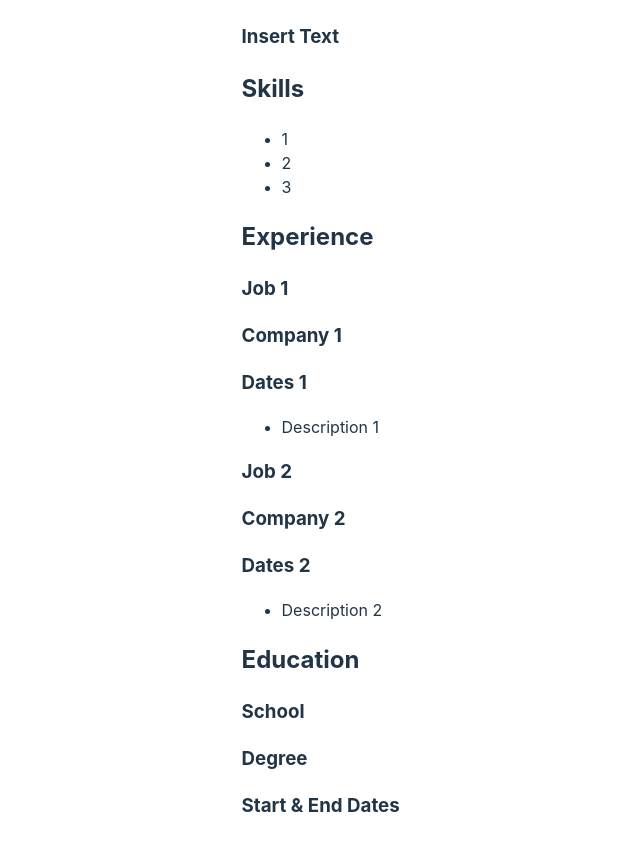
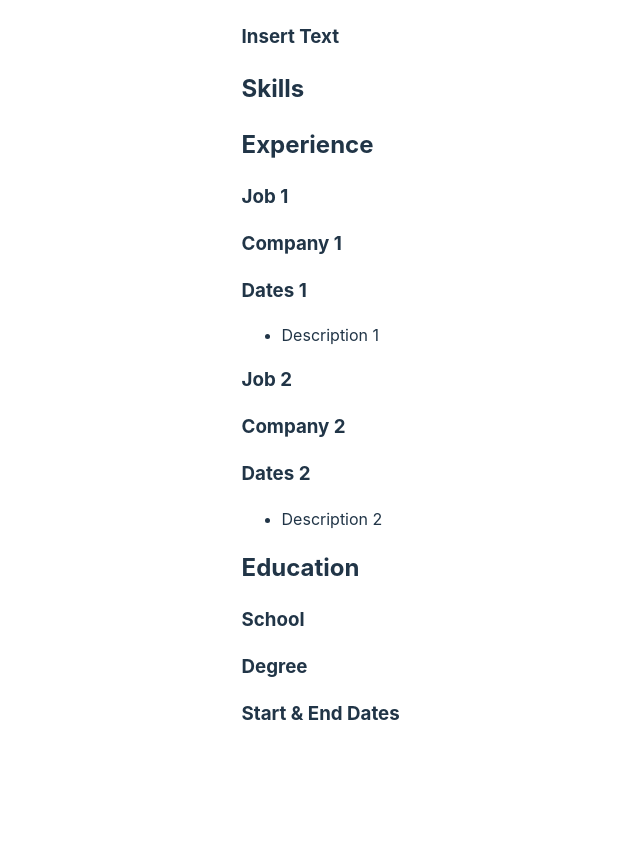
Before and after one commit to Selenityy/CV-Application, a React (Vite) app in the folder cv-application/: page / in a window 1280 px wide. Shown: the part 1352-2203 px from the top of the page, without its empty margins (83-723 px from the left). After the commit the page ends 2131 px from the top, so only its background shows below. Built offline with nearby package versions, Linux system fonts and the light colour scheme.

Commit message:
added the functionality of skill arrays

```diff
--- a/cv-application/src/App.jsx
+++ b/cv-application/src/App.jsx
@@ -9,6 +9,8 @@ function App() {
   const [addressInput, setAddressInput] = useState("");
   const [emailInput, setEmailInput] = useState("");
   const [summaryInput, setSummaryInput] = useState("");
+  const [skill, setSkill] = useState("");
+  const [skillList, setSkillList] = useState([]);
 
   const handleNameChange = (newName) => {
     setFullNameInput(newName);
@@ -30,6 +32,11 @@ function App() {
     setSummaryInput(newSummary);
   };
 
+  const handleAddSkill = (newSkill) => {
+    setSkill(newSkill);
+    setSkillList([...skillList, newSkill])
+  };
+
   return (
     <>
       <h1 id="resumeTitle">Resume Builder</h1>
@@ -46,6 +53,8 @@ function App() {
             onEmailChange={handleEmailChange}
             summary={summaryInput}
             onSummaryChange={handleSummaryChange}
+            // onSkillChange={handleSkillChange}
+            onSkillAdd={handleAddSkill}
           />
         </div>
         <div id="resumeDisplay">
@@ -55,6 +64,8 @@ function App() {
             address={addressInput}
             email={emailInput}
             summary={summaryInput}
+            skillList={skillList}
+            skill={skill}
           />
         </div>
       </div>
--- a/cv-application/src/components/ResumeDetails.jsx
+++ b/cv-application/src/components/ResumeDetails.jsx
@@ -5,17 +5,30 @@ import PersonalDetails from "./resume-display/PersonalDetails";
 import SkillDetails from "./resume-display/SkillsDetails";
 import SummaryDetails from "./resume-display/SummaryDetails";
 
-function ResumeDetails({ fullName, phone, address, email, summary }) {
+function ResumeDetails({
+  fullName,
+  phone,
+  address,
+  email,
+  summary,
+  skill,
+  skillList,
+}) {
   return (
     <>
       <section id="personalDetails">
-        <PersonalDetails fullName={fullName} phone={phone} address={address} email={email} />
+        <PersonalDetails
+          fullName={fullName}
+          phone={phone}
+          address={address}
+          email={email}
+        />
       </section>
       <section id="summaryDetails">
         <SummaryDetails summary={summary} />
       </section>
       <section id="skillDetails">
-        <SkillDetails />
+        <SkillDetails skill={skill} skillList={skillList} />
       </section>
       <section id="experienceDetails">
         <ExperienceDetails />
--- a/cv-application/src/components/UserDetails.jsx
+++ b/cv-application/src/components/UserDetails.jsx
@@ -11,6 +11,8 @@ function UserDetails({
   onAddressChange,
   onEmailChange,
   onSummaryChange,
+  // onSkillChange,
+  onSkillAdd,
 }) {
   return (
     <>
@@ -26,7 +28,7 @@ function UserDetails({
         <SummaryInput onSummaryChange={onSummaryChange} />
       </section>
       <section id="skillsInput">
-        <SkillInput />
+        <SkillInput onSkillAdd={onSkillAdd} />
       </section>
       <section id="experienceInput">
         <ExperienceInput />
--- a/cv-application/src/components/cv-form/SkillInput.jsx
+++ b/cv-application/src/components/cv-form/SkillInput.jsx
@@ -1,16 +1,22 @@
+/* eslint-disable react/prop-types */
 import { useState } from "react";
 import Button from "../utilities/Button";
 import InputField from "../utilities/InputField";
+import { v4 as uuidv4 } from "uuid";
 
-function SkillInput() {
-  const [skill, setSkill] = useState("");
+function SkillInput({ onSkillAdd }) {
+  const [skillInput, setSkillInput] = useState("");
+  const [skillListInput, setSkillListInput] = useState([]);
 
   const handleSkillChange = (e) => {
-    setSkill(e.target.value);
+    setSkillInput(e.target.value);
   };
 
-  const handleButtonClick = (e) => {
-    e.preventDefault();
+  const handleButtonClick = () => {
+    const newSkill = { id: uuidv4(), skill: skillInput };
+    setSkillListInput([...skillListInput, newSkill]);
+    onSkillAdd(newSkill); // Notify the parent component about the new skill
+    setSkillInput(""); // Clear the input field after adding skill
   };
 
   return (
@@ -21,7 +27,7 @@ function SkillInput() {
           label="Skill: "
           id=""
           type="text"
-          value={skill}
+          value={skillInput}
           placeholder=""
           onChange={handleSkillChange}
         />
--- a/cv-application/src/components/resume-display/SkillsDetails.jsx
+++ b/cv-application/src/components/resume-display/SkillsDetails.jsx
@@ -1,11 +1,14 @@
-function SkillDetails() {
+/* eslint-disable react/prop-types */
+// import { useEffect, useState } from "react";
+
+function SkillDetails({ skillList }) {
   return (
     <>
       <h2>Skills</h2>
       <ul>
-        <li>1</li>
-        <li>2</li>
-        <li>3</li>
+        {skillList.map((skillItem) => (
+          <li key={skillItem.id}>{skillItem.skill}</li>
+        ))}
       </ul>
     </>
   );
```
